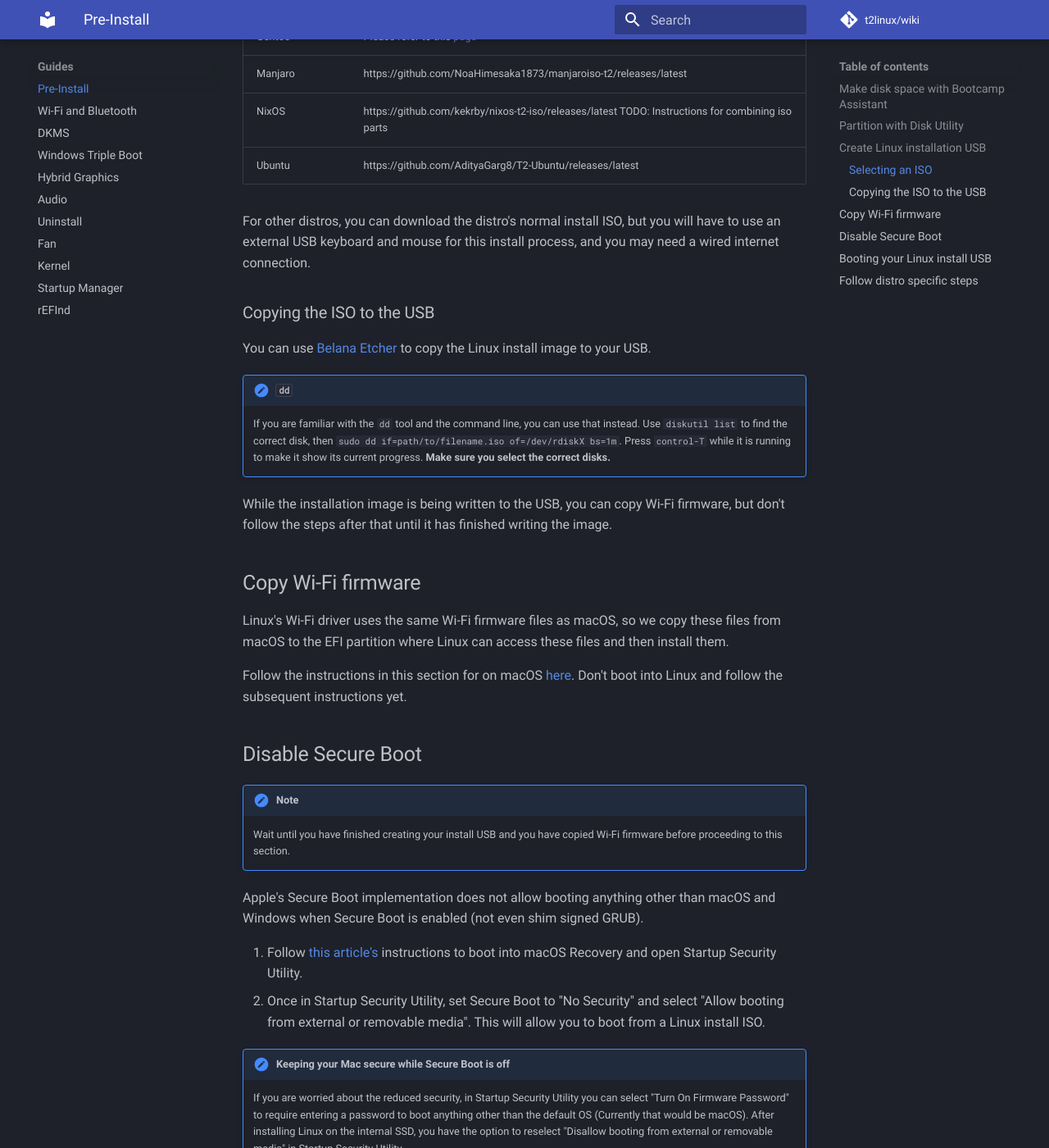
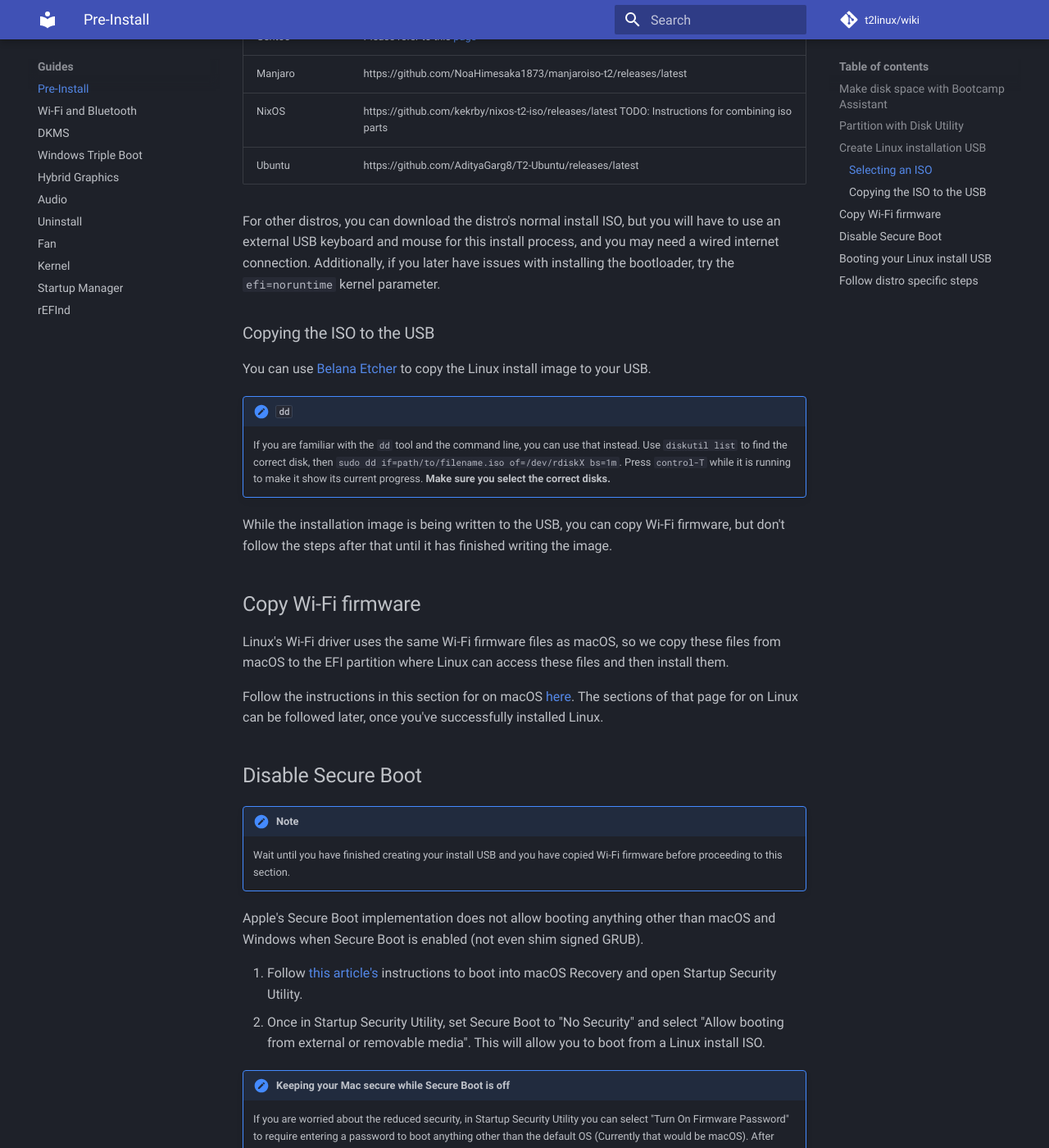
Before and after one commit to t2linux/wiki, an MkDocs documentation site: the page built from docs/guides/preinstall.md, in a window 1280 px wide and 1400 px high, scrolled down 1377 px. Shown: the whole window at 82% size. Built offline with MkDocs 1.6.1 and Material for MkDocs 9.7.7, drawn with Linux system fonts in a browser that asks for light colours; comment, search, counter and statistics services are not loaded.

Commit message:
preinstall: incorporate feedback

```diff
--- a/docs/guides/preinstall.md
+++ b/docs/guides/preinstall.md
@@ -34,7 +34,7 @@ If there is an ISO with T2 support for your distro, you can download it here:
 | NixOS              | https://github.com/kekrby/nixos-t2-iso/releases/latest TODO: Instructions for combining iso parts |
 | Ubuntu             | https://github.com/AdityaGarg8/T2-Ubuntu/releases/latest |
 
-For other distros, you can download the distro's normal install ISO, but you will have to use an external USB keyboard and mouse for this install process, and you may need a wired internet connection.
+For other distros, you can download the distro's normal install ISO, but you will have to use an external USB keyboard and mouse for this install process, and you may need a wired internet connection. Additionally, if you later have issues with installing the bootloader, try the `efi=noruntime` kernel parameter.
 
 ### Copying the ISO to the USB
 
@@ -49,7 +49,7 @@ While the installation image is being written to the USB, you can copy Wi-Fi fir
 
 Linux's Wi-Fi driver uses the same Wi-Fi firmware files as macOS, so we copy these files from macOS to the EFI partition where Linux can access these files and then install them.
 
-Follow the instructions in this section for on macOS [here](https://wiki.t2linux.org/guides/wifi/#on-macos). Don't boot into Linux and follow the subsequent instructions yet.
+Follow the instructions in this section for on macOS [here](https://wiki.t2linux.org/guides/wifi/#on-macos). The sections of that page for on Linux can be followed later, once you've successfully installed Linux.
 
 ## Disable Secure Boot
 
```
